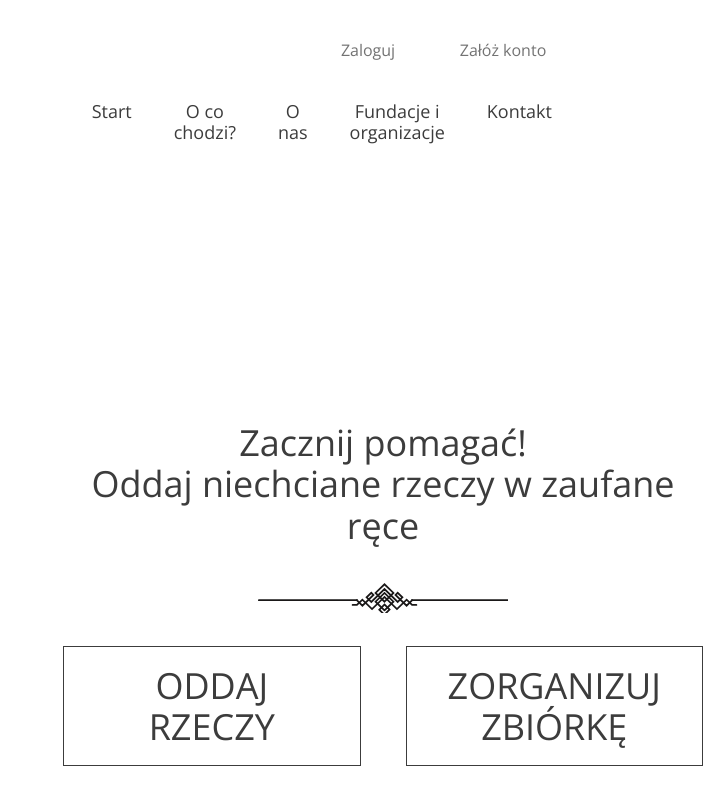
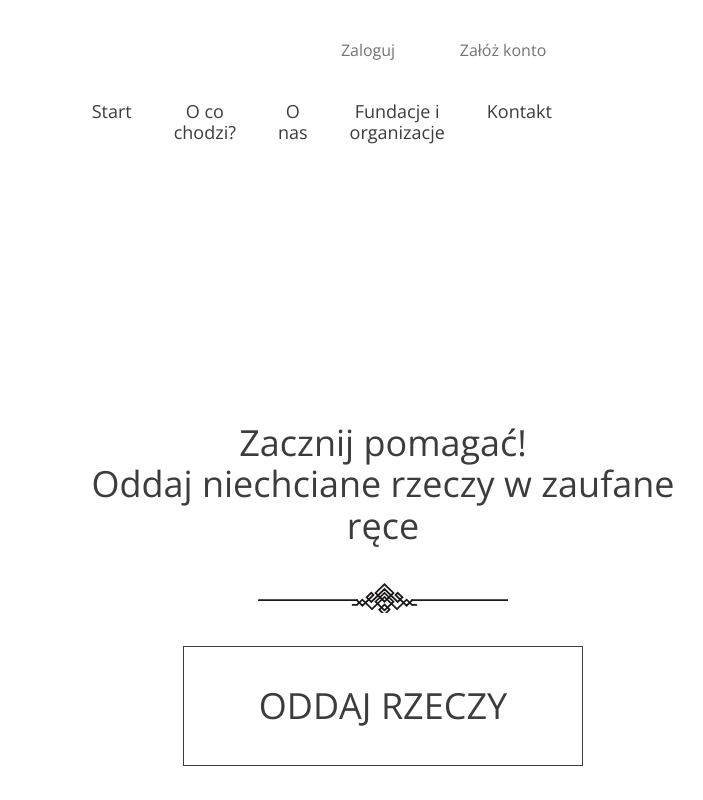
Before and after one commit to katwoy/oddam_w_dobre_rece, a React (Create React App) app: page /#/ in a window 1280 px wide. Shown: the top 800 px of the page, without its empty margins (577-1280 px from the left). Built offline with nearby package versions, Linux system fonts and the light colour scheme.

Commit message:
Remove button 'zorganizuj zbiorke'

```diff
--- a/src/components/Home/HomeMain.js
+++ b/src/components/Home/HomeMain.js
@@ -11,10 +11,7 @@ const HomeMain = () => {
       </div>
       <div className="main__content">
         <h1 className="main__title">Zacznij pomagać! <br/> Oddaj niechciane rzeczy w zaufane ręce</h1>
-        <div className="main__buttons">
-          <Link to="/logowanie" className="main__button">Oddaj <br/> rzeczy</Link>
-          <Link to="/logowanie" className="main__button">Zorganizuj <br/> zbiórkę</Link>
-        </div>
+        <Link to="/logowanie" className="main__button">Oddaj rzeczy</Link>
       </div>
     </main>
   )
--- a/src/scss/HomeMain.scss
+++ b/src/scss/HomeMain.scss
@@ -27,6 +27,7 @@
     display: flex;
     flex-direction: column;
     justify-content: center;
+    align-items: center;
 
     .main__title {
       font-size: 36px;
@@ -49,20 +50,15 @@
 
     }
 
-    .main__buttons {
-      display: flex;
-      justify-content: center;
+    .main__button {
       margin-top: 80px;
-
-      .main__button {
-        border: none;
       background-color: transparent;
       text-transform: uppercase;
       text-align: center;
       font-weight: 300;
       font-size: 36px;
       color: $color-darkgray;
-        width: 300px;
+      width: 400px;
       height: 120px;
       border: 0.75px solid $color-darkgray;
       cursor: pointer;
@@ -71,8 +67,8 @@
       justify-content: center;
       align-items: center;
 
-        &:first-child {
-          margin-right: 45px;
+      &:hover {
+        font-weight: 400;
       }
 
     }
@@ -80,5 +76,3 @@
   }
 
 }
-
-}
```
Lines whose indentation alone changed are shown as unchanged.
